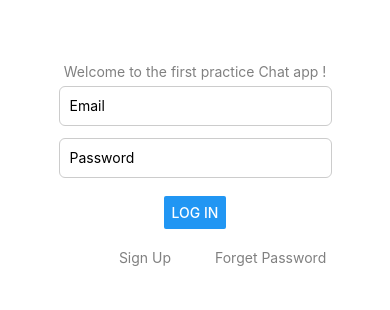
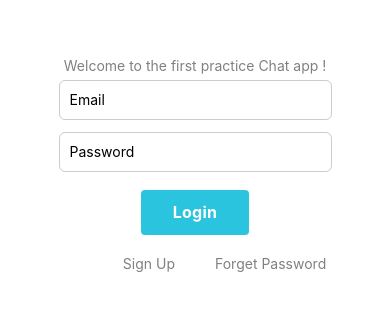
Before and after one commit to Cristian-Nass/practice-chat-react-native, a React Native app: screen / in a window 390 px wide. Shown: the part 258-568 px from the top of the page. Built offline with nearby package versions, Linux system fonts and the light colour scheme.

Commit message:
implemented Signin screen

```diff
--- a/App.tsx
+++ b/App.tsx
@@ -1,79 +1,4 @@
-import { StatusBar } from "expo-status-bar";
-import { StyleSheet, Text, View, Button, TextInput } from "react-native";
-import { useState } from "react";
-
+import Login from "./screens/Login";
 export default function App() {
-  const [emailInput, setEmailInput] = useState("");
-  const [passwordInput, setPasswordInput] = useState("");
-
-  const onChangeEmail = (inputEmail: string) => setEmailInput(inputEmail);
-  const onChangePassword = (inputPass: string) => setPasswordInput(inputPass);
-  const logInKey = () => {
-    console.log("Email: ", emailInput);
-    console.log("Password: ", passwordInput);
-  };
-
-  return (
-    <View style={styles.container}>
-      <Text style={{ color: "gray" }}>
-        Welcome to the first practice Chat app !
-      </Text>
-      <StatusBar style='auto' />
-      <TextInput
-        style={styles.input}
-        placeholder='Email'
-        onChangeText={onChangeEmail}
-        // value={number}
-      />
-      <TextInput
-        style={styles.input}
-        placeholder='Password'
-        onChangeText={onChangePassword}
-      />
-      <View style={{ paddingVertical: 6 }}></View>
-      <Button title='Log in' onPress={logInKey} />
-      <View style={{ paddingVertical: 10 }}></View>
-      <View
-        style={{
-          flexDirection: "row",
-          justifyContent: "space-evenly",
-          width: "100%",
-        }}
-      >
-        <Text
-          style={{
-            color: "gray",
-            flex: 1,
-            textAlign: "right",
-            paddingRight: 20,
-          }}
-        >
-          Sign Up{" "}
-        </Text>
-        <Text
-          style={{ color: "gray", flex: 1, textAlign: "left", paddingLeft: 20 }}
-        >
-          Forget Password
-        </Text>
-      </View>
-    </View>
-  );
+  return <Login />;
 }
-
-const styles = StyleSheet.create({
-  container: {
-    flex: 1,
-    backgroundColor: "#fff",
-    alignItems: "center",
-    justifyContent: "center",
-  },
-  input: {
-    width: "70%",
-    height: 40,
-    margin: 6,
-    borderWidth: 1,
-    borderColor: "#ccc",
-    padding: 10,
-    borderRadius: 6,
-  },
-});
--- /dev/null
+++ b/screens/Login.tsx
@@ -0,0 +1,109 @@
+import { StatusBar } from "expo-status-bar";
+import { StyleSheet, Text, View, Pressable, TextInput } from "react-native";
+import { useState } from "react";
+
+export default function Login() {
+  const [emailInput, setEmailInput] = useState("");
+  const [passwordInput, setPasswordInput] = useState("");
+
+  const onChangeEmail = (inputEmail: string) => setEmailInput(inputEmail);
+  const onChangePassword = (inputPass: string) => setPasswordInput(inputPass);
+  const logInKey = () => {
+    console.log("Email: ", emailInput);
+    console.log("Password: ", passwordInput);
+  };
+
+  const onSignUp = () => {
+    console.log("onSignUp");
+  };
+
+  return (
+    <View style={styles.container}>
+      <Text style={{ color: "gray" }}>
+        Welcome to the first practice Chat app !
+      </Text>
+      <StatusBar style='auto' />
+      <TextInput
+        style={styles.input}
+        placeholder='Email'
+        onChangeText={onChangeEmail}
+        // value={number}
+      />
+      <TextInput
+        style={styles.input}
+        placeholder='Password'
+        onChangeText={onChangePassword}
+      />
+      <View style={{ paddingVertical: 6 }}></View>
+      {/* <Button title='Log in' onPress={logInKey} />
+       */}
+      <Pressable style={styles.button}>
+        <Text style={styles.text}>Login</Text>
+      </Pressable>
+      <View style={{ paddingVertical: 10 }}></View>
+      <View
+        style={{
+          flexDirection: "row",
+          justifyContent: "space-evenly",
+          width: "100%",
+        }}
+      >
+        <Pressable
+          onPress={onSignUp}
+          style={{
+            flex: 1,
+            paddingRight: 20,
+          }}
+        >
+          <Text
+            style={{
+              color: "gray",
+              textAlign: "right",
+            }}
+          >
+            Sign Up
+          </Text>
+        </Pressable>
+        <Text
+          style={{ color: "gray", flex: 1, textAlign: "left", paddingLeft: 20 }}
+        >
+          Forget Password
+        </Text>
+      </View>
+    </View>
+  );
+}
+
+const styles = StyleSheet.create({
+  container: {
+    flex: 1,
+    backgroundColor: "#fff",
+    alignItems: "center",
+    justifyContent: "center",
+  },
+  input: {
+    width: "70%",
+    height: 40,
+    margin: 6,
+    borderWidth: 1,
+    borderColor: "#ccc",
+    padding: 10,
+    borderRadius: 6,
+  },
+  button: {
+    alignItems: "center",
+    justifyContent: "center",
+    paddingVertical: 12,
+    paddingHorizontal: 32,
+    borderRadius: 4,
+    elevation: 3,
+    backgroundColor: "#2BC4DF",
+  },
+  text: {
+    fontSize: 16,
+    lineHeight: 21,
+    fontWeight: "bold",
+    letterSpacing: 0.25,
+    color: "white",
+  },
+});
```
